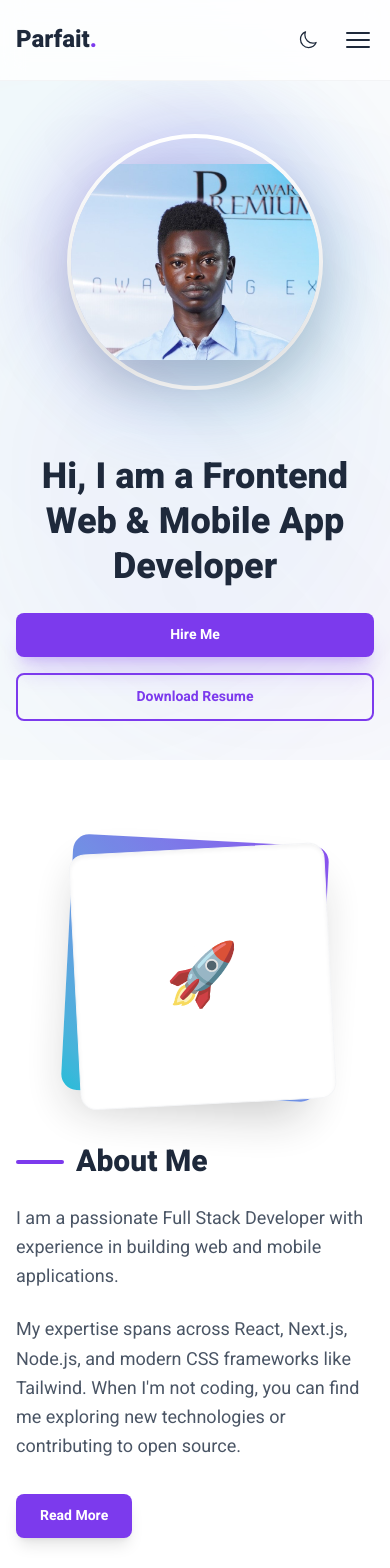
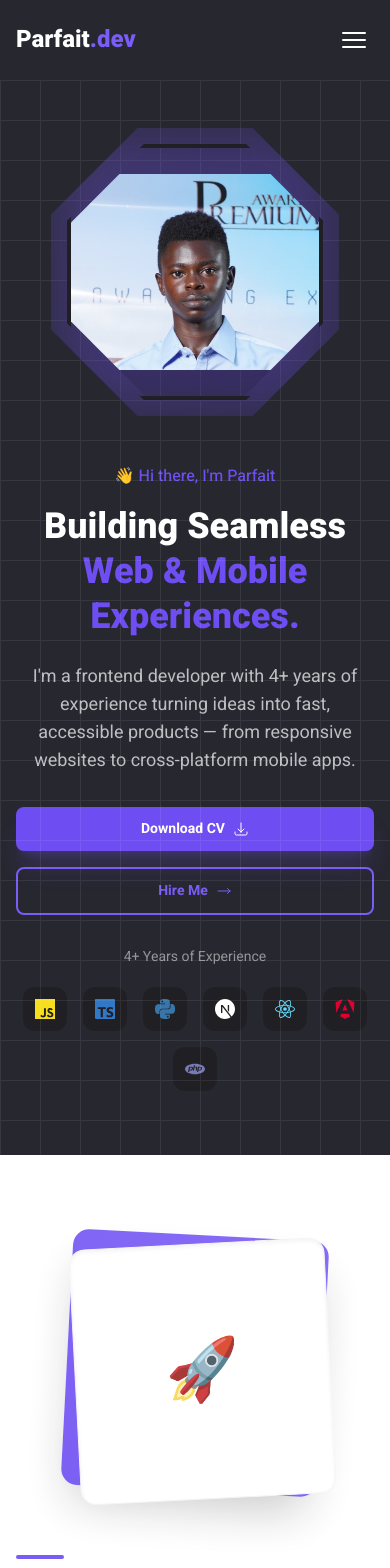
Before and after one commit to iamperfect927/parfait_portfolio_web_app, a Next.js app: page / in a window 390 px wide. Shown: the top 1568 px of the page. Built offline with nearby package versions, Linux system fonts and the light colour scheme.

Commit message:
fix: navbar and hero section refactored

```diff
--- a/package.json
+++ b/package.json
@@ -12,13 +12,15 @@
     "framer-motion": "^12.23.24",
     "next": "^16.1.4",
     "react": "^19.2.3",
-    "react-dom": "^19.2.3"
+    "react-dom": "^19.2.3",
+    "react-icons": "^5.7.0"
   },
   "devDependencies": {
     "@tailwindcss/postcss": "^4",
     "@types/node": "^20",
     "@types/react": "^19",
     "@types/react-dom": "^19",
+    "baseline-browser-mapping": "^2.10.42",
     "eslint": "^9",
     "eslint-config-next": "16.0.1",
     "tailwindcss": "^4",
--- a/src/app/globals.css
+++ b/src/app/globals.css
@@ -1,56 +1,44 @@
 @import "tailwindcss";
 
 :root {
-  --background: #f8fafc;
-  --foreground: #1e293b;
-  /* Bright Colors */
-  --primary: #7c3aed; /* Violet-600 */
-  --primary-hover: #6d28d9;
-  --secondary: #06b6d4; /* Cyan-500 */
-  --secondary-hover: #0891b2;
-  --accent: #f43f5e; /* Rose-500 */
+  /* Backgrounds */
+  --background: #272730;           /* primary background */
+  --background-secondary: #272730; /* secondary background */
+  --background-accent: #1f1f24;    /* accent background */
+
+  /* Text */
+  --foreground: #ffffff;           /* text primary */
+  --text-secondary: #6e4ef2;       /* text secondary */
+  --text-accent: #7a5cf7;          /* text accent */
+
+  /* Brand tokens used across components (buttons, links, hovers) */
+  --primary: #7a5cf7;        /* text-accent, used as the main brand/button color */
+  --primary-hover: #6e4ef2;  /* text-secondary, used as the hover state */
+  --secondary: #6e4ef2;
+  --secondary-hover: #7a5cf7;
+  --accent: #1f1f24;
 }
 
 @theme inline {
+  --color-background: var(--background);
+  --color-foreground: var(--foreground);
+  --color-background-secondary: var(--background-secondary);
+  --color-background-accent: var(--background-accent);
+  --color-text-secondary: var(--text-secondary);
+  --color-text-accent: var(--text-accent);
+
   --color-primary: var(--primary);
+  --color-primary-hover: var(--primary-hover);
   --color-secondary: var(--secondary);
+  --color-secondary-hover: var(--secondary-hover);
   --color-accent: var(--accent);
-  --color-dark: #0f172a;
-  --color-light: #f1f5f9;
-}
 
-@media (prefers-color-scheme: dark) {
-  :root {
-    --background: #0f172a; /* Slate-900 */
-    --foreground: #f1f5f9;
-    --primary: #a78bfa; /* Violet-400 */
-    --primary-hover: #8b5cf6;
-    --secondary: #22d3ee; /* Cyan-400 */
-    --secondary-hover: #06b6d4;
-  }
-}
-
-.dark {
-  --background: #0f172a;
-  --foreground: #f1f5f9;
-  --primary: #a78bfa;
-  --primary-hover: #8b5cf6;
-  --secondary: #22d3ee;
-  --secondary-hover: #06b6d4;
-}
-
-.light {
-  --background: #f8fafc;
-  --foreground: #1e293b;
-  --primary: #7c3aed;
-  --primary-hover: #6d28d9;
-  --secondary: #06b6d4;
-  --secondary-hover: #0891b2;
+  --color-dark: #1f1f24;
+  --color-light: #272730;
 }
 
 body {
   background: var(--background);
   color: var(--foreground);
   font-family: "Heebo", sans-serif !important;
-  transition: background-color 0.3s ease, color 0.3s ease;
 }
--- a/src/app/layout.tsx
+++ b/src/app/layout.tsx
@@ -1,11 +1,80 @@
 "use client";
 
-import React, { useState } from "react";
+import React, { useEffect, useState } from "react";
 import Link from "next/link";
 import { ThemeProvider, useTheme } from "@/context/ThemeContext";
 import { LanguageProvider, useLanguage } from "@/context/LanguageContext";
 import { motion, AnimatePresence } from "framer-motion";
 import "./globals.css";
+
+/* ---------- Icons ---------- */
+
+function GithubIcon() {
+  return (
+    <svg xmlns="http://www.w3.org/2000/svg" viewBox="0 0 24 24" fill="currentColor" className="w-5 h-5">
+      <path fillRule="evenodd" clipRule="evenodd" d="M12 2C6.477 2 2 6.484 2 12.017c0 4.425 2.865 8.18 6.839 9.504.5.092.682-.217.682-.483 0-.237-.008-.868-.013-1.703-2.782.605-3.369-1.343-3.369-1.343-.454-1.158-1.11-1.466-1.11-1.466-.908-.62.069-.608.069-.608 1.003.07 1.531 1.032 1.531 1.032.892 1.53 2.341 1.088 2.91.832.092-.647.35-1.088.636-1.339-2.221-.253-4.556-1.113-4.556-4.951 0-1.093.39-1.988 1.029-2.688-.103-.253-.446-1.272.098-2.65 0 0 .84-.269 2.75 1.026A9.564 9.564 0 0 1 12 6.844c.85.004 1.705.115 2.504.337 1.909-1.295 2.747-1.026 2.747-1.026.546 1.378.203 2.397.1 2.65.64.7 1.028 1.595 1.028 2.688 0 3.848-2.339 4.695-4.566 4.943.359.309.678.919.678 1.852 0 1.336-.012 2.415-.012 2.743 0 .268.18.58.688.482A10.02 10.02 0 0 0 22 12.017C22 6.484 17.522 2 12 2Z" />
+    </svg>
+  );
+}
+
+function LinkedinIcon() {
+  return (
+    <svg xmlns="http://www.w3.org/2000/svg" viewBox="0 0 24 24" fill="currentColor" className="w-5 h-5">
+      <path d="M19 3A2 2 0 0 1 21 5v14a2 2 0 0 1-2 2H5a2 2 0 0 1-2-2V5a2 2 0 0 1 2-2h14ZM8.339 18.337V9.75H5.667v8.587h2.672ZM7.005 8.634c.93 0 1.512-.615 1.512-1.386-.017-.788-.58-1.387-1.494-1.387-.914 0-1.513.6-1.513 1.387 0 .77.582 1.386 1.478 1.386h.017ZM18.336 18.337h-2.671v-4.797c0-1.2-.43-2.02-1.502-2.02-.82 0-1.307.552-1.522 1.085-.078.19-.098.456-.098.722v5.01h-2.672s.035-8.13 0-8.587h2.672v1.217c.355-.548 1-1.33 2.427-1.33 1.771 0 3.099 1.158 3.099 3.646l-.001 5.054Z" />
+    </svg>
+  );
+}
+
+function MenuIcon({ open }: { open: boolean }) {
+  return open ? (
+    <svg xmlns="http://www.w3.org/2000/svg" fill="none" viewBox="0 0 24 24" strokeWidth={1.5} stroke="currentColor" className="w-8 h-8">
+      <path strokeLinecap="round" strokeLinejoin="round" d="M6 18 18 6M6 6l12 12" />
+    </svg>
+  ) : (
+    <svg xmlns="http://www.w3.org/2000/svg" fill="none" viewBox="0 0 24 24" strokeWidth={1.5} stroke="currentColor" className="w-8 h-8">
+      <path strokeLinecap="round" strokeLinejoin="round" d="M3.75 6.75h16.5M3.75 12h16.5m-16.5 5.25h16.5" />
+    </svg>
+  );
+}
+
+/* ---------- Scroll-spy hook (drives active link state) ---------- */
+
+function useActiveSection(ids: string[]) {
+  const [active, setActive] = useState(ids[0] ?? "");
+
+  useEffect(() => {
+    const targets = ids
+      .map((id) => document.getElementById(id))
+      .filter((el): el is HTMLElement => el !== null);
+
+    if (targets.length === 0) return;
+
+    const observer = new IntersectionObserver(
+      (entries) => {
+        // Pick the entry closest to the top of the "active band" among those intersecting
+        const visible = entries.filter((e) => e.isIntersecting);
+        if (visible.length > 0) {
+          const top = visible.reduce((a, b) =>
+            a.boundingClientRect.top < b.boundingClientRect.top ? a : b
+          );
+          setActive(top.target.id);
+        }
+      },
+      {
+        // Counts a section "active" once it crosses the middle band of the viewport
+        rootMargin: "-40% 0px -50% 0px",
+        threshold: 0,
+      }
+    );
+
+    targets.forEach((el) => observer.observe(el));
+    return () => observer.disconnect();
+  }, [ids]);
+
+  return active;
+}
+
+/* ---------- Navbar ---------- */
 
 function Navbar() {
   const { theme, toggleTheme } = useTheme();
@@ -14,98 +83,152 @@ function Navbar() {
 
   const toggleLanguage = () => setLanguage(language === "en" ? "fr" : "en");
 
+  // Add these keys to your LanguageContext translations (en/fr) if they
+  // aren't there yet: nav.home, nav.about, nav.services, nav.projects, nav.contact
   const navLinks = [
-    { name: t("nav.works"), href: "#works" },
+    { name: t("nav.home"), href: "#home" },
+    { name: t("nav.about"), href: "#about" },
+    { name: t("nav.services"), href: "#services" },
+    { name: t("nav.projects"), href: "#projects" },
     { name: t("nav.contact"), href: "#contact" },
   ];
 
-  const MoonIcon = () => (
-    <svg xmlns="http://www.w3.org/2000/svg" fill="none" viewBox="0 0 24 24" strokeWidth={1.5} stroke="currentColor" className="w-5 h-5">
-      <path strokeLinecap="round" strokeLinejoin="round" d="M21.752 15.002A9.718 9.718 0 0 1 18 15.75c-5.385 0-9.75-4.365-9.75-9.75 0-1.33.266-2.597.748-3.752A9.753 9.753 0 0 0 3 11.25C3 16.635 7.365 21 12.75 21a9.753 9.753 0 0 0 9.002-5.998Z" />
-    </svg>
-  );
-  const SunIcon = () => (
-    <svg xmlns="http://www.w3.org/2000/svg" fill="none" viewBox="0 0 24 24" strokeWidth={1.5} stroke="currentColor" className="w-5 h-5">
-      <path strokeLinecap="round" strokeLinejoin="round" d="M12 3v2.25m6.364.386-1.591 1.591M21 12h-2.25m-.386 6.364-1.591-1.591M12 18.75V21m-4.773-4.227-1.591 1.591M5.25 12H3m4.227-4.773L5.636 5.636M15.75 12a3.75 3.75 0 1 1-7.5 0 3.75 3.75 0 0 1 7.5 0Z" />
-    </svg>
-  );
+  const sectionIds = navLinks.map((link) => link.href.replace("#", ""));
+  const activeSection = useActiveSection(sectionIds);
+
+  // Lock page scroll while the mobile menu is open
+  useEffect(() => {
+    document.body.style.overflow = isOpen ? "hidden" : "";
+    return () => {
+      document.body.style.overflow = "";
+    };
+  }, [isOpen]);
+
+  const linkClasses = (href: string) => {
+    const isActive = activeSection === href.replace("#", "");
+    return `font-medium transition-colors whitespace-nowrap ${
+      isActive ? "text-foreground font-semibold" : "text-foreground/40 hover:text-primary"
+    }`;
+  };
+
+  const mobileLinkClasses = (href: string) => {
+    const isActive = activeSection === href.replace("#", "");
+    return `text-2xl font-bold transition-colors ${
+      isActive ? "text-foreground" : "text-foreground/40 hover:text-primary"
+    }`;
+  };
 
   return (
-    <nav className="fixed w-full z-50 top-0 left-0 bg-white/80 dark:bg-dark/80 backdrop-blur-md border-b border-gray-100 dark:border-gray-800 transition-colors duration-300">
+    <nav className="fixed w-full z-50 top-0 left-0 bg-background backdrop-blur-md transition-colors duration-300">
       <div className="max-w-7xl mx-auto px-4 sm:px-6 lg:px-8">
-        <div className="flex items-center justify-between h-20">
-          {/* Logo */}
-          <Link href="/" className="text-2xl font-black text-foreground">
-            Parfait<span className="text-primary">.</span>
+        <div className="flex items-center justify-between h-20 gap-4">
+          {/* Left: Logo */}
+          <div className="flex-1 flex justify-start">
+            <Link href="/" className="text-2xl font-black text-foreground whitespace-nowrap">
+              Parfait<span className="text-primary">.dev</span>
             </Link>
+          </div>
 
-          {/* Desktop Nav */}
-          <div className="hidden md:flex items-center space-x-8">
+          {/* Center: Nav links (desktop / tablet landscape only) */}
+          <div className="hidden lg:flex flex-1 items-center justify-center gap-8">
             {navLinks.map((link) => (
-              <Link key={link.name} href={link.href} className="text-foreground font-medium hover:text-primary transition-colors">
+              <Link key={link.name} href={link.href} className={linkClasses(link.href)}>
                 {link.name}
               </Link>
             ))}
+          </div>
+
+          {/* Right: Social + language (desktop / tablet landscape only) */}
+          <div className="hidden lg:flex flex-1 items-center justify-end gap-5">
+            <a
+              href="https://github.com/"
+              target="_blank"
+              rel="noopener noreferrer"
+              aria-label="GitHub"
+              className="text-foreground hover:text-primary transition-colors"
+            >
+              <GithubIcon />
+            </a>
+            <a
+              href="https://linkedin.com/"
+              target="_blank"
+              rel="noopener noreferrer"
+              aria-label="LinkedIn"
+              className="text-foreground hover:text-primary transition-colors"
+            >
+              <LinkedinIcon />
+            </a>
             <div className="h-6 w-px bg-gray-200 dark:bg-gray-700" />
             <button onClick={toggleLanguage} className="text-sm font-bold uppercase hover:text-primary transition-colors">
               {language}
             </button>
-            <button onClick={toggleTheme} className="p-2 rounded-full hover:bg-gray-100 dark:hover:bg-white/10 transition-colors" aria-label="Toggle Theme">
-              {theme === "light" ? <MoonIcon /> : <SunIcon />}
-            </button>
-            <Link href="#contact" className="bg-primary text-white px-5 py-2 rounded-full font-bold text-sm shadow-md hover:bg-primary-hover transition-all">
-              {t("nav.hireMe")}
-            </Link>
           </div>
 
-          {/* Mobile Controls */}
-          <div className="md:hidden flex items-center gap-4">
-            <button onClick={toggleTheme} className="p-2">
-              {theme === "light" ? <MoonIcon /> : <SunIcon />}
-            </button>
-            <button onClick={() => setIsOpen(!isOpen)} className="text-foreground">
-              {isOpen ? (
-                <svg xmlns="http://www.w3.org/2000/svg" fill="none" viewBox="0 0 24 24" strokeWidth={1.5} stroke="currentColor" className="w-8 h-8">
-                  <path strokeLinecap="round" strokeLinejoin="round" d="M6 18 18 6M6 6l12 12" />
-                </svg>
-              ) : (
-                <svg xmlns="http://www.w3.org/2000/svg" fill="none" viewBox="0 0 24 24" strokeWidth={1.5} stroke="currentColor" className="w-8 h-8">
-                  <path strokeLinecap="round" strokeLinejoin="round" d="M3.75 6.75h16.5M3.75 12h16.5m-16.5 5.25h16.5" />
-                </svg>
-              )}
+          {/* Mobile / tablet controls */}
+          <div className="flex lg:hidden items-center gap-3">
+            <button onClick={() => setIsOpen(!isOpen)} className="text-foreground p-1" aria-label="Toggle Menu">
+              <MenuIcon open={isOpen} />
             </button>
           </div>
         </div>
       </div>
 
-      {/* Mobile Menu */}
+      {/* Mobile / tablet menu */}
       <AnimatePresence>
         {isOpen && (
+          <>
+            {/* Blurred backdrop over the page content */}
             <motion.div
-            initial={{ opacity: 0, height: 0 }}
-            animate={{ opacity: 1, height: "100vh" }}
-            exit={{ opacity: 0, height: 0 }}
-            className="md:hidden bg-white dark:bg-dark absolute top-20 left-0 w-full overflow-hidden"
+              initial={{ opacity: 0 }}
+              animate={{ opacity: 1 }}
+              exit={{ opacity: 0 }}
+              transition={{ duration: 0.25 }}
+              onClick={() => setIsOpen(false)}
+              className="lg:hidden fixed inset-0 z-40 bg-black/50 backdrop-blur-sm"
+            />
+
+            {/* Slide-in panel, 50% width, left to right */}
+            <motion.div
+              initial={{ x: "-100%" }}
+              animate={{ x: 0 }}
+              exit={{ x: "-100%" }}
+              transition={{ type: "tween", duration: 0.35, ease: "easeInOut" }}
+              className="lg:hidden fixed top-0 left-0 h-screen w-1/2 min-w-[260px] bg-background z-50 shadow-2xl"
             >
-            <div className="flex flex-col items-center justify-center h-full gap-8 pb-32">
+              <div className="flex flex-col items-start justify-center h-full gap-8 px-8">
                 {navLinks.map((link) => (
-                <Link key={link.name} href={link.href} onClick={() => setIsOpen(false)} className="text-2xl font-bold text-foreground hover:text-primary">
+                  <Link
+                    key={link.name}
+                    href={link.href}
+                    onClick={() => setIsOpen(false)}
+                    className={mobileLinkClasses(link.href)}
+                  >
                     {link.name}
                   </Link>
                 ))}
+
+                <div className="flex items-center gap-6 pt-2">
+                  <a href="https://github.com/" target="_blank" rel="noopener noreferrer" aria-label="GitHub" className="text-foreground hover:text-primary transition-colors">
+                    <GithubIcon />
+                  </a>
+                  <a href="https://linkedin.com/" target="_blank" rel="noopener noreferrer" aria-label="LinkedIn" className="text-foreground hover:text-primary transition-colors">
+                    <LinkedinIcon />
+                  </a>
+                </div>
+
                 <button onClick={toggleLanguage} className="text-xl font-bold uppercase text-foreground hover:text-primary">
                   Language: {language}
                 </button>
-              <Link href="#contact" onClick={() => setIsOpen(false)} className="bg-primary text-white px-8 py-3 rounded-full font-bold text-lg shadow-lg">
-                {t("nav.hireMe")}
-              </Link>
               </div>
             </motion.div>
+          </>
         )}
       </AnimatePresence>
     </nav>
   );
 }
+
+/* ---------- Footer ---------- */
 
 function Footer() {
   const year = new Date().getFullYear();
@@ -128,6 +251,8 @@ function Footer() {
     </footer>
   );
 }
+
+/* ---------- Root Layout ---------- */
 
 export default function RootLayout({
   children,
--- a/src/app/page.tsx
+++ b/src/app/page.tsx
@@ -3,6 +3,15 @@
 import React, { useState } from "react";
 import Link from "next/link";
 import Image from "next/image";
+import {
+  SiJavascript,
+  SiPython,
+  SiNextdotjs,
+  SiAngular,
+  SiPhp,
+  SiTypescript,
+  SiReact,
+} from "react-icons/si";
 import { motion, AnimatePresence } from "framer-motion";
 import { useLanguage } from "@/context/LanguageContext";
 import { projectsData } from "@/data/projects";
@@ -14,19 +23,53 @@ export default function Home() {
   const categories = ["all", "personal", "client", "school"];
   const filtered = filter === "all" ? projectsData : projectsData.filter((p) => p.category === filter);
 
+  const techStack = [
+  { name: "JavaScript", Icon: SiJavascript, color: "#F7DF1E" },
+  { name: "TypeScript", Icon: SiTypescript, color: "#3178C6" },
+  { name: "Python", Icon: SiPython, color: "#3776AB" },
+  { name: "Next.js", Icon: SiNextdotjs, color: "#FFFFFF" },
+  { name: "React", Icon: SiReact, color: "#61DAFB" },
+  { name: "Angular", Icon: SiAngular, color: "#DD0031" },
+  { name: "PHP", Icon: SiPhp, color: "#777BB4" },
+];
+
   // Button styles
   const baseBtn = "inline-flex items-center justify-center px-6 py-3 rounded-lg font-bold text-sm md:text-base transition-all duration-300 transform hover:scale-[1.02] active:scale-[0.98] cursor-pointer";
-  const primaryBtn = `${baseBtn} bg-primary text-white shadow-lg hover:shadow-primary/40 hover:bg-primary-hover`;
+  const primaryBtn = `${baseBtn} bg-secondary text-white shadow-lg hover:shadow-secondary/40 hover:bg-secondary-hover`;
   const outlineBtn = `${baseBtn} border-2 border-primary text-primary hover:bg-primary hover:text-white dark:border-primary`;
+
+  function DownloadIcon() {
+  return (
+    <svg xmlns="http://www.w3.org/2000/svg" fill="none" viewBox="0 0 24 24" strokeWidth={1.5} stroke="currentColor" className="w-4 h-4 ml-2">
+      <path strokeLinecap="round" strokeLinejoin="round" d="M3 16.5v2.25A2.25 2.25 0 0 0 5.25 21h13.5A2.25 2.25 0 0 0 21 18.75V16.5M16.5 12 12 16.5m0 0L7.5 12m4.5 4.5V3" />
+    </svg>
+  );
+}
+
+function ArrowRightIcon() {
+  return (
+    <svg xmlns="http://www.w3.org/2000/svg" fill="none" viewBox="0 0 24 24" strokeWidth={1.5} stroke="currentColor" className="w-4 h-4 ml-2">
+      <path strokeLinecap="round" strokeLinejoin="round" d="M17.25 8.25 21 12m0 0-3.75 3.75M21 12H3" />
+    </svg>
+  );
+}
 
   return (
     <main className="w-full">
+
       {/* ─── Hero Section ─── */}
-      <section className="relative min-h-[90vh] flex items-center pt-20 overflow-hidden">
-        {/* Background Shapes */}
-        <div className="absolute top-0 right-0 -z-10 w-[800px] h-[800px] bg-gradient-to-bl from-secondary/10 to-transparent rounded-full blur-3xl opacity-50 dark:opacity-20 animate-pulse" />
-        <div className="absolute bottom-0 left-0 -z-10 w-[600px] h-[600px] bg-gradient-to-tr from-primary/10 to-transparent rounded-full blur-3xl opacity-50 dark:opacity-20" />
-
+      <section className="relative min-h-[90vh] flex items-center pt-32 pb-16 overflow-hidden">
+        {/* Grid background */}
+       <div
+         className="absolute inset-0 z-0 opacity-[0.07]"
+         style={{
+          backgroundImage: `
+           linear-gradient(to right, #ffffff 1px, transparent 1px),
+           linear-gradient(to bottom, #ffffff 1px, transparent 1px)
+          `,
+          backgroundSize: "40px 40px",
+         }}
+       />
         <div className="max-w-7xl mx-auto px-4 sm:px-6 lg:px-8 w-full">
           <div className="grid grid-cols-1 lg:grid-cols-2 gap-12 items-center">
             {/* Text Content */}
@@ -36,38 +79,103 @@ export default function Home() {
               transition={{ duration: 0.6 }}
               className="text-center lg:text-left order-2 lg:order-1"
             >
+              <span className="inline-block text-text-secondary font-medium mb-4">
+                {t("hero.greeting")}
+              </span>
+
               <h1 className="text-4xl md:text-5xl lg:text-6xl font-black mb-6 leading-tight">
-                {t("hero.title")}
+                {t("hero.title")}{" "}
+                <span className="text-text-secondary">{t("hero.titleHighlight")}</span>
               </h1>
-              <div className="flex flex-col sm:flex-row gap-4 justify-center lg:justify-start">
-                <Link href="#contact" className={`${primaryBtn} shadow-xl shadow-primary/20`}>
-                  {t("nav.hireMe")}
-                </Link>
-                <Link href="./DjielaFomoAyukParfait_RESUME.pdf" className={outlineBtn}>
+
+              <p className="text-lg text-foreground/70 mb-8 max-w-xl mx-auto lg:mx-0">
+                {t("hero.description")}
+              </p>
+
+              <div className="flex flex-col sm:flex-row gap-4 justify-center lg:justify-start mb-8">
+                <a
+                  href="/CV_DJIELA_FOMO_AYUK_PARFAIT.pdf"
+                  target="_blank"
+                  rel="noopener noreferrer"
+                  download
+                  className={`${primaryBtn} shadow-xl shadow-primary/20 inline-flex items-center justify-center`}
+                >
                   {t("hero.resume")}
-                </Link>
+                  <DownloadIcon />
+                </a>
+                <a
+                  href="#contact"
+                  className={`${outlineBtn} inline-flex items-center justify-center cursor-pointer`}
+                >
+                  {t("hero.hireMe")}
+                  <ArrowRightIcon />
+                </a>
+              </div>
+
+              {/* experience mobile view */}
+<div className="space-y-5 lg:hidden">
+  {/* Years of experience */}
+  <p className="text-sm text-foreground/50 text-center lg:text-left">
+    {t("hero.experience")}
+  </p>
+
+  {/* Tech stack icons */}
+  <div className="flex flex-wrap items-center justify-center lg:justify-start gap-4">
+    {techStack.map(({ name, Icon, color }) => (
+      <div
+        key={name}
+        title={name}
+        className="w-11 h-11 flex items-center justify-center rounded-xl bg-background-accent hover:-translate-y-1 transition-transform"
+      >
+        <Icon className="w-5 h-5" style={{ color }} />
+      </div>
+    ))}
+  </div>
 </div>
             </motion.div>
 
-            {/* Image Content */}
+             {/* Image + Experience + Tech Stack */}
             <motion.div
               initial={{ opacity: 0, scale: 0.8 }}
               animate={{ opacity: 1, scale: 1 }}
               transition={{ duration: 0.6, delay: 0.2 }}
-              className="flex justify-center order-1 lg:order-2 relative"
+              className="flex flex-col items-center order-1 lg:order-2 relative gap-6"
             >
+              {/* Avatar */}
 <div className="relative w-72 h-72 md:w-96 md:h-96">
-                <div className="absolute inset-0 bg-gradient-to-br from-primary to-secondary rounded-full opacity-20 blur-2xl animate-pulse" />
-                <div className="absolute inset-4 border-4 border-white dark:border-gray-700 rounded-full z-0">
+  <div className="absolute inset-0 bg-gradient-to-br from-primary to-secondary opacity-20 blur-2xl animate-pulse [clip-path:polygon(30%_0%,70%_0%,100%_30%,100%_70%,70%_100%,30%_100%,0%_70%,0%_30%)]" />
+  <div className="absolute inset-4 border-4 border-background-accent z-0 [clip-path:polygon(30%_0%,70%_0%,100%_30%,100%_70%,70%_100%,30%_100%,0%_70%,0%_30%)]">
     <Image
       src="/avatar.jpg"
       alt="Parfait Avatar"
       fill
-                    className="object-contain rounded-full drop-shadow-2xl z-10"
+      className="object-contain drop-shadow-2xl z-10 [clip-path:polygon(30%_0%,70%_0%,100%_30%,100%_70%,70%_100%,30%_100%,0%_70%,0%_30%)]"
       priority
     />
   </div>
 </div>
+
+              {/* experience tablet and desktop view */}
+<div className="hidden lg:block space-y-5">
+  {/* Years of experience */}
+  <p className="text-sm text-foreground/50 text-center">
+    {t("hero.experience")}
+  </p>
+
+  {/* Tech stack icons */}
+  <div className="flex flex-wrap items-center justify-center gap-4">
+    {techStack.map(({ name, Icon, color }) => (
+      <div
+        key={name}
+        title={name}
+        className="w-11 h-11 flex items-center justify-center rounded-xl bg-background-accent hover:-translate-y-1 transition-transform"
+      >
+        <Icon className="w-5 h-5" style={{ color }} />
+      </div>
+    ))}
+  </div>
+</div>
+
             </motion.div>
           </div>
         </div>
--- a/src/data/content.ts
+++ b/src/data/content.ts
@@ -7,15 +7,21 @@ interface ContentType {
 export const content: ContentType = {
   en: {
     nav: {
-      works: "Works",
+      home: "Home",
+      about: "About",
+      services: "Services",
+      projects: "Projects",
       contact: "Contact",
-      hireMe: "Hire Me",
     },
     hero: {
-      title: "Hi, I am a Frontend Web & Mobile App Developer",
-      subtitle: "Amet minim mollit non deserunt ullamco est sit aliqua dolor do amet sint. Velit officia consequat duis enim velit mollit.",
-      resume: "Download Resume",
-    },
+  greeting: "👋 Hi there, I'm Parfait",
+  title: "Building Seamless",
+  titleHighlight: "Web & Mobile Experiences.",
+  description: "I'm a frontend developer with 4+ years of experience turning ideas into fast, accessible products — from responsive websites to cross-platform mobile apps.",
+  experience: "4+ Years of Experience",
+  resume: "Download CV",
+  hireMe: "Hire Me",
+},
     about: {
       title: "About Me",
       desc1: "I am a passionate Full Stack Developer with experience in building web and mobile applications.",
@@ -47,9 +53,11 @@ export const content: ContentType = {
   },
   fr: {
     nav: {
-      works: "Projets",
+      home: "Accueil",
+      about: "À Propos",
+      services: "Services",
+      projects: "Projets",
       contact: "Contact",
-      hireMe: "Engagez-moi",
     },
     hero: {
       title: "Salut, je suis Développeur Web Frontend & Applications Mobiles",
```
Also changed, not shown: 2 other files (tests, documents, lock files or other folders). Lines whose indentation alone changed are shown as unchanged.
